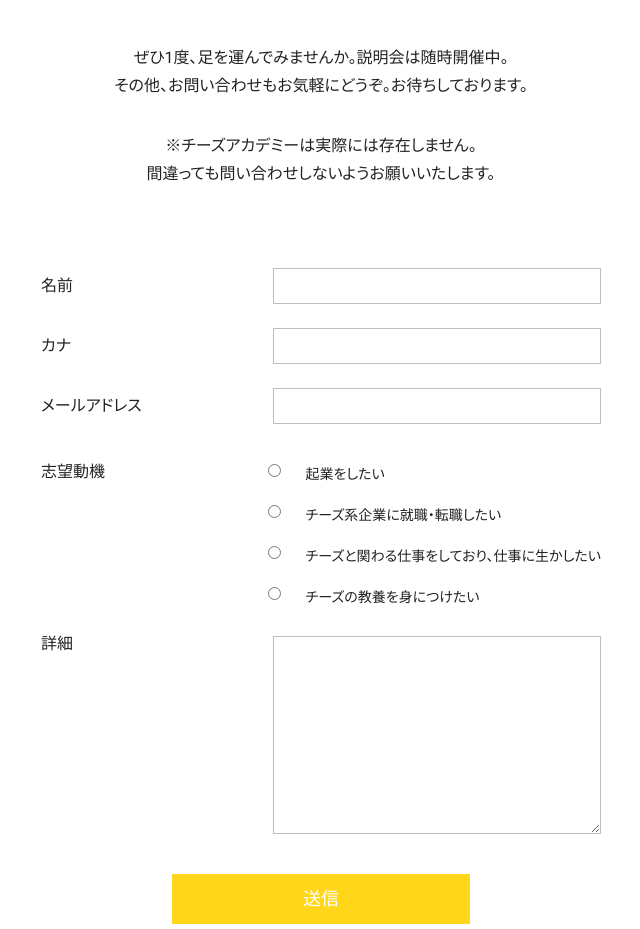
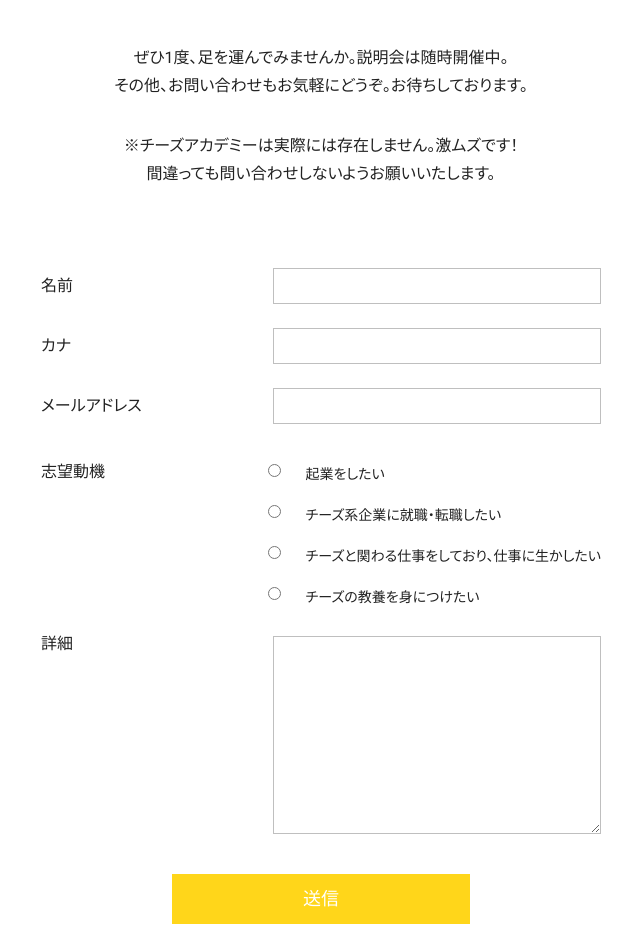
Before and after one commit to 0-Shin1/Website_practice, a plain HTML site: page index.html in a window 1280 px wide. Shown: the part 4820-5749 px from the top of the page, without its empty margins (319-959 px from the left). Drawn offline with nearby package versions, Linux system fonts and the light colour scheme.

Commit message:
コメント追加
激ムズ

```diff
--- a/index.html
+++ b/index.html
@@ -195,7 +195,7 @@ At the cheese academy, graduation production was carried out in the last 2 month
 		<p class="paragraph paragraph__lite">ぜひ1度、足を運んでみませんか。説明会は随時開催中。<br>
 	その他、お問い合わせもお気軽にどうぞ。お待ちしております。</p>
 
-	<p class="paragraph">※チーズアカデミーは実際には存在しません。<br>
+	<p class="paragraph">※チーズアカデミーは実際には存在しません。激ムズです！<br>
 	間違っても問い合わせしないようお願いいたします。</p>
 	</div>
 
```
